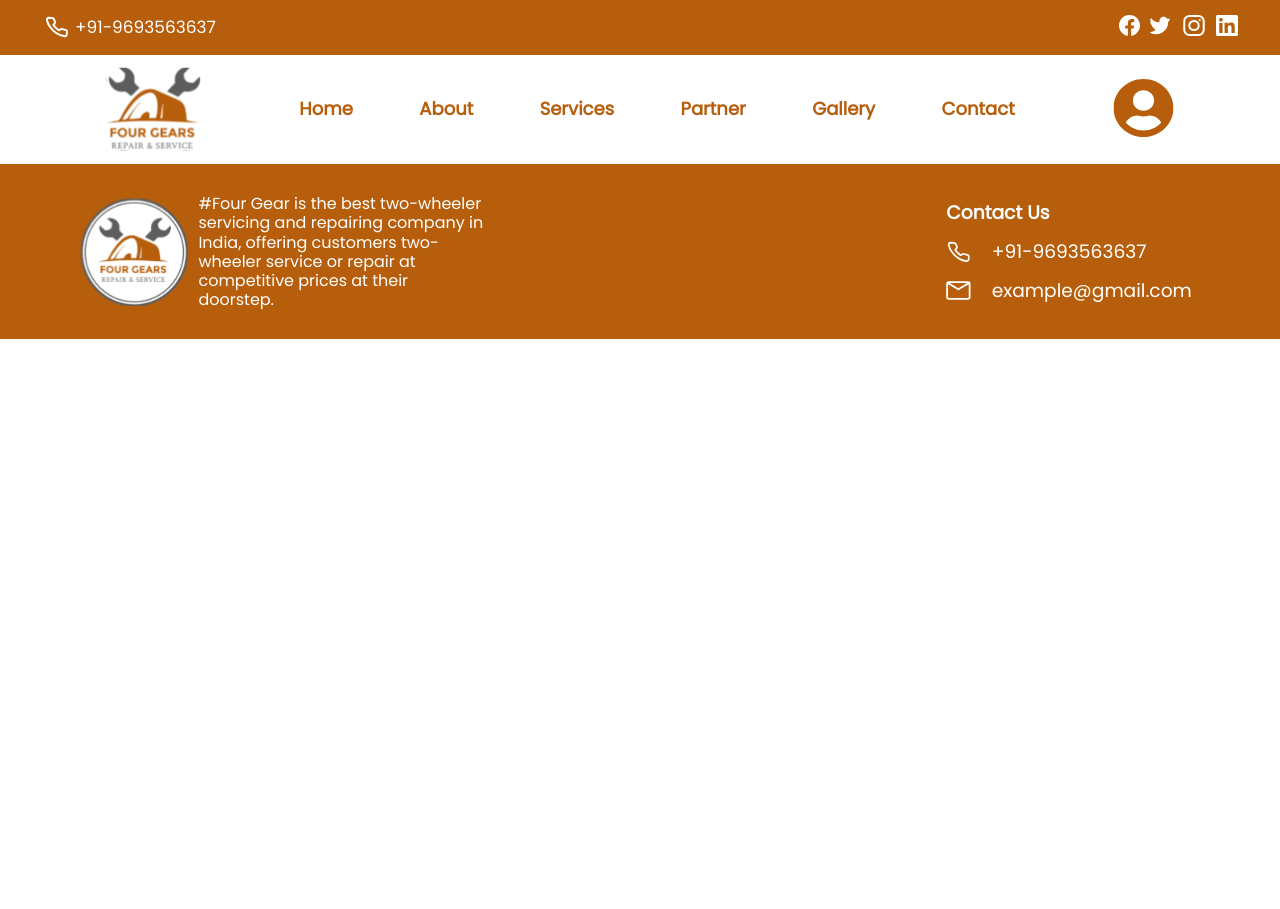
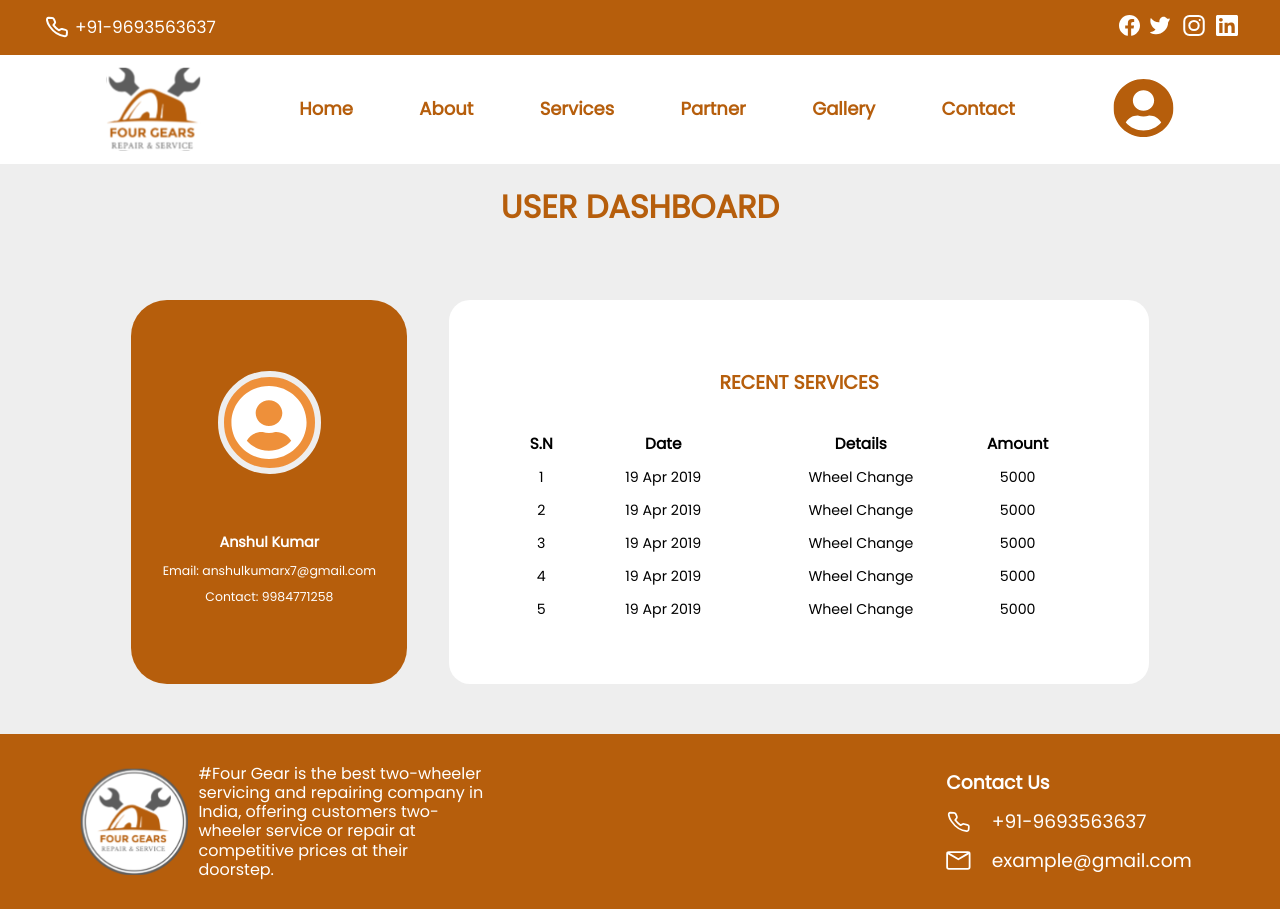
Before and after one commit to anshulkumarx7/FourGear-MotorBikeService-FrontEnd, a React (Vite) app: page /profile in a window 1280 px wide. Before the commit the page ends 800 px from the top, so only its background shows below. Built offline with nearby package versions, Linux system fonts and the light colour scheme.

Commit message:
added profile.jsx

```diff
--- a/src/App.jsx
+++ b/src/App.jsx
@@ -22,6 +22,7 @@ import About from "./pages/About";
 import ContactL from "./pages/ContactL";
 import Services from "./pages/Services";
 import Location from "./Components/Location";
+import Profile from "./Components/Profile";
 function App() {
   return (
     <div className="main">
@@ -56,6 +57,7 @@ function App() {
           </Route>
           <Route path="/signin" element={<Login />} />
           <Route path="/signup" element={<Signup />} />
+          <Route path="/profile" element={<Profile />} />
         </Routes>
         <Footer />
       </BrowserRouter>
--- /dev/null
+++ b/src/Components/Profile.jsx
@@ -0,0 +1,67 @@
+import React from "react";
+import "../Styles/Profile.css";
+import ProfileIcon from "../assets/profile.svg";
+function Profile() {
+  return (
+    <div className="fourGearProfile">
+      <h1>USER DASHBOARD</h1>
+      <div className="fourGearProfileContainer">
+        <div className="fourGearProfileDetails">
+          <div className="fourGearProfileDetailsContainer">
+            <div className="fourGearProfileIcon">
+              <img src={ProfileIcon} alt="profileIcon" />
+            </div>
+            <div>
+              <h2>Anshul Kumar</h2>
+              <h4>Email: anshulkumarx7@gmail.com</h4>
+              <h4>Contact: 9984771258</h4>
+            </div>
+          </div>
+        </div>
+        <div className="fourGearServiceDetails">
+          <h2>RECENT SERVICES</h2>
+          <table>
+            <tr>
+              <th className="tableSn bold">S.N</th>
+              <th className="tableDate bold">Date</th>
+              <th className="tableDetails bold">Details</th>
+              <th className="tableAmount bold">Amount</th>
+            </tr>
+            <tr>
+              <td className="tableSn">1</td>
+              <td className="tableDate">19 Apr 2019</td>
+              <td className="tableDetails">Wheel Change</td>
+              <td className="tableAmount">5000</td>
+            </tr>
+            <tr>
+              <td className="tableSn">2</td>
+              <td className="tableDate">19 Apr 2019</td>
+              <td className="tableDetails">Wheel Change</td>
+              <td className="tableAmount">5000</td>
+            </tr>
+            <tr>
+              <td className="tableSn">3</td>
+              <td className="tableDate">19 Apr 2019</td>
+              <td className="tableDetails">Wheel Change</td>
+              <td className="tableAmount">5000</td>
+            </tr>
+            <tr>
+              <td className="tableSn">4</td>
+              <td className="tableDate">19 Apr 2019</td>
+              <td className="tableDetails">Wheel Change</td>
+              <td className="tableAmount">5000</td>
+            </tr>
+            <tr>
+              <td className="tableSn">5</td>
+              <td className="tableDate">19 Apr 2019</td>
+              <td className="tableDetails">Wheel Change</td>
+              <td className="tableAmount">5000</td>
+            </tr>
+          </table>
+        </div>
+      </div>
+    </div>
+  );
+}
+
+export default Profile;
--- /dev/null
+++ b/src/Styles/Profile.css
@@ -0,0 +1,127 @@
+@import url("https://fonts.googleapis.com/css2?family=Poppins&display=swap");
+.fourGearProfile {
+  width: 100vw;
+  max-width: 100%;
+  /* height: 100vh; */
+  /* border: 2px solid black; */
+  background-color: #eeeeee;
+  font-family: "Poppins", sans-serif;
+  display: flex;
+  flex-direction: column;
+  align-items: center;
+}
+.fourGearProfile h1 {
+  font-weight: 700;
+  font-size: 2.5vw;
+  line-height: 2vw;
+  color: #b65e0c;
+  margin:3rem 0;
+}
+.fourGearProfileContainer {
+  width: 79.51vw;
+  height:30vw;
+  /* border: 2px solid blue; */
+  display: flex;
+  align-items: center;
+  justify-content: space-between;
+  margin: 5rem 0;
+}
+.fourGearProfileDetails {
+  width: 21.59vw;
+  height: 100%;
+  /* border: 2px solid green; */
+  display: flex;
+  flex-direction: column;
+  align-items: center;
+  justify-content: center;
+}
+.fourGearProfileIcon {
+  width: 8vw;
+  height: 8vw;
+  background: #ee903a;
+  border: 0.6rem solid #eeeeee;
+  border-radius: 50%;
+  display: flex;
+  align-items: center;
+  justify-content: center;
+  margin-bottom: 6rem;
+
+}
+.fourGearProfileIcon img{
+    width:6.25vw;
+    height:5.76vw;
+}
+.fourGearProfileDetailsContainer {
+  width: 100%;
+  height: 100%;
+  /* border: 2px solid red; */
+  background-color: #b65e0c;
+  /* margin-top: -5rem; */
+  border-radius: 3.6rem;
+  display: flex;
+  align-items: center;
+  justify-content: center;
+  flex-direction: column;
+  /* z-index: -1; */
+  text-align: center;
+}
+.fourGearProfileDetailsContainer h2 {
+  font-weight: 600;
+  font-size: 1.12vw;
+  line-height: 1.25vw;
+  color: #ffffff;
+  padding-bottom: 1rem;
+}
+.fourGearProfileDetailsContainer h4 {
+  font-weight: 400;
+  font-size: 0.97vw;
+  line-height: 1.66vw;
+  padding-bottom: 0.5rem;
+  color: #ffffff;
+}
+.fourGearServiceDetails {
+  width: 54.65vw;
+  height:100%;
+  background-color: #ffffff;
+  display:flex;
+  align-items: center;
+  flex-direction: column;
+  justify-content: center;
+  border-radius: 2.1rem;
+  /* padding:4rem 0; */
+  /* margin: 2rem 0;; */
+
+}
+.fourGearServiceDetails h2 {
+  font-weight: 700;
+  font-size: 1.48vw;
+  line-height: 1.875vw;
+  color: #b65e0c;
+  text-align: center;
+  margin-top:1.5rem;
+  margin-bottom:3rem;
+}
+table{
+    width:80%;
+}
+.tableSn,.tableDate,.tableDetails,.tableAmount{
+    text-align: center;
+    padding:0.5rem;
+    font-size:1.11vw;
+    font-weight:500;
+
+}
+.tableSn{
+    width:40px;
+    text-align: center;
+    /* padding:1.5rem; */
+    font-size:1.11vw;
+    font-weight:500;
+}
+.tableDate{
+    width:20rem;
+}
+.bold{
+    font-weight:700;
+    font-size: 1.2vw;
+}
```
Also changed, not shown: src/assets/profile.svg (added).
